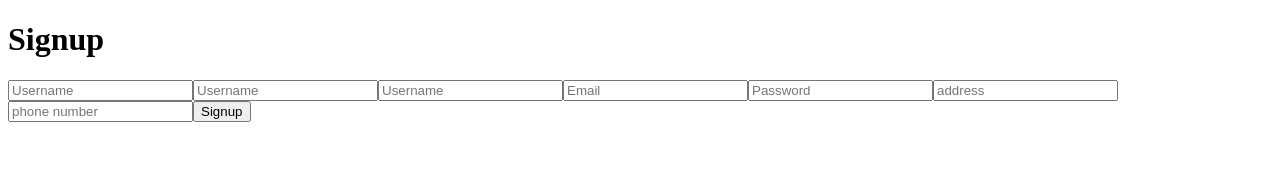
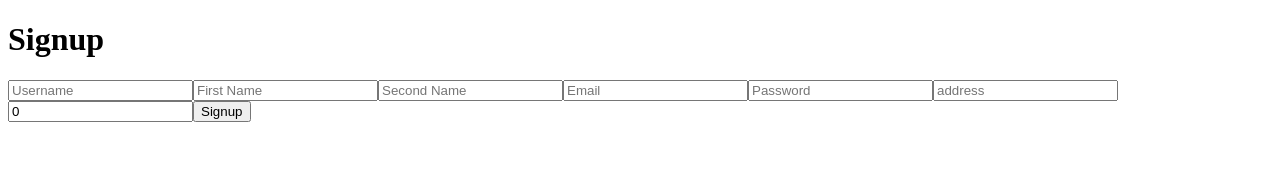
Before and after one commit to G-RIMA/multivendor-ecommerse-website, a Next.js app in the folder frontend/: page /signup in a window 1280 px wide. Shown: the top 172 px of the page. Built offline with nearby package versions, Linux system fonts and the light colour scheme.

Commit message:
created a login page and signup page and connected it to the backend

```diff
--- a/frontend/src/components/LoginForm.tsx
+++ b/frontend/src/components/LoginForm.tsx
@@ -1,3 +1,4 @@
+import { useRouter } from 'next/router';
 import { useState } from 'react';
 
 interface LoginFormProps {
@@ -5,12 +6,14 @@ interface LoginFormProps {
 }
 
 const LoginForm: React.FC<LoginFormProps> = ({ onSubmit }) => {
+  const router = useRouter();
   const [email, setEmail] = useState('');
   const [password, setPassword] = useState('');
 
   const handleSubmit = (e: React.FormEvent) => {
     e.preventDefault();
     onSubmit({ email, password });
+    router.push('/home')
   };
 
   return (
--- a/frontend/src/components/SignupForm.tsx
+++ b/frontend/src/components/SignupForm.tsx
@@ -1,25 +1,32 @@
 import { useState } from 'react';
+import { useRouter } from 'next/router';
 
 interface SignupFormProps {
   onSubmit: (formData: {
     username: string;
+    firstName: string;
+    lastName: string;
     email: string;
     password: string;
+    address: string;
+    phoneNumber: number;
   }) => void;
 }
 
 const SignupForm: React.FC<SignupFormProps> = ({ onSubmit }) => {
+  const router = useRouter();
   const [username, setUsername] = useState('');
   const [firstName, setFirstname] = useState('');
   const [lastName, setLastname] = useState('');
   const [email, setEmail] = useState('');
   const [password, setPassword] = useState('');
   const [address, setAddress] = useState('');
-  const [phoneNumber, setPhonenumber] = useState('');
+  const [phoneNumber, setPhonenumber] = useState<number>(0); // Initialize phoneNumber as a number
 
   const handleSubmit = (e: React.FormEvent) => {
     e.preventDefault();
-    onSubmit({ username, email, password });
+    onSubmit({ username,firstName, lastName, email, password, address, phoneNumber });
+    router.push('/login');
   };
 
   return (
@@ -35,14 +42,14 @@ const SignupForm: React.FC<SignupFormProps> = ({ onSubmit }) => {
         type="text"
         value={firstName}
         onChange={(e) => setFirstname(e.target.value)}
-        placeholder="Username"
+        placeholder="First Name"
         required
       />
       <input
         type="text"
         value={lastName}
         onChange={(e) => setLastname(e.target.value)}
-        placeholder="Username"
+        placeholder="Second Name"
         required
       />
       <input
@@ -69,7 +76,7 @@ const SignupForm: React.FC<SignupFormProps> = ({ onSubmit }) => {
       <input
         type="text"
         value={phoneNumber}
-        onChange={(e) => setPhonenumber(e.target.value)}
+        onChange={(e) => setPhonenumber(Number(e.target.value))} // Convert input value to number
         placeholder="phone number"
         required
       />
```
Also changed, not shown: frontend/src/api/auth/signup.tsx (+10 -2 lines), frontend/src/components/Home.tsx (added), 1 other file (tests, documents, lock files or other folders).
